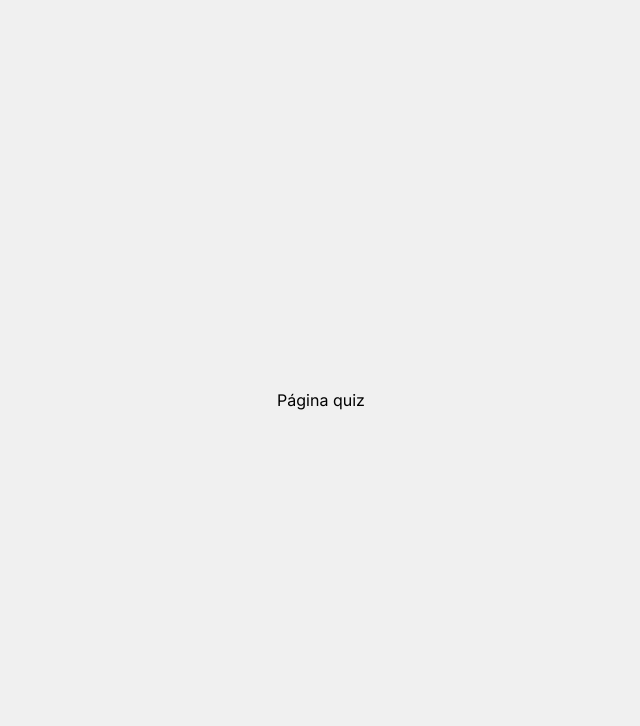
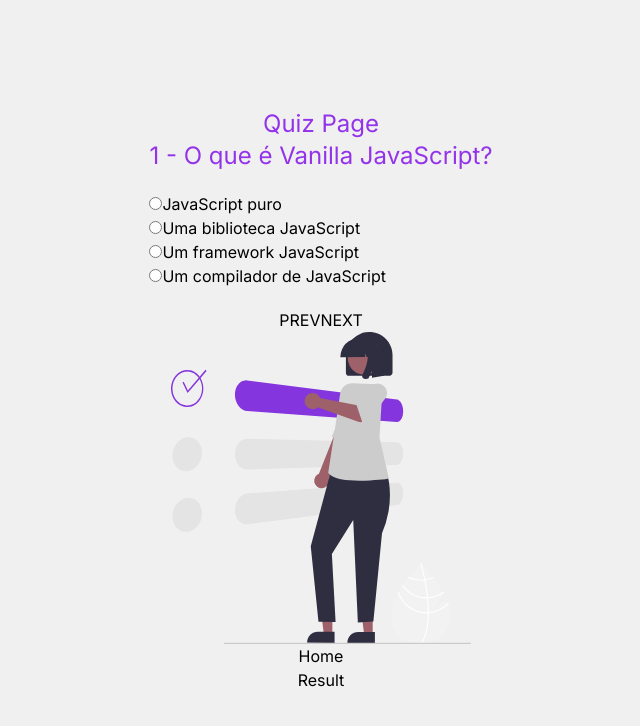
Before and after one commit to Jose-Caldas/Quiz-app, a Next.js app: page /quiz in a window 1280 px wide. Shown: the top 726 px of the page, without its empty margins (319-959 px from the left). Built offline with nearby package versions, Linux system fonts and the light colour scheme.

Commit message:
add initial structure

```diff
--- a/src/app/globals.css
+++ b/src/app/globals.css
@@ -18,10 +18,9 @@ button {
 }
 
 .container {
-  background-color: red;
-  display: flex;
-  align-items: center;
-  justify-content: center;
-  width: 100%;
-  height: 100%;
+  @apply min-h-screen flex items-center justify-center flex-col p-5;
 }
+
+.title {
+  @apply text-purple-600 text-2xl;
+}
--- a/src/app/page.tsx
+++ b/src/app/page.tsx
@@ -1,9 +1,18 @@
+'use client'
+import Question from '@/components/Question'
 import Welcome from '@/components/Welcome'
+import { QuizContext, QuizContextProvider } from '@/context/quizContext'
+import { useContext } from 'react'
 
 export default function Home() {
+  const { gameStage, questions } = useContext(QuizContext)
+
   return (
-    <main className="flex min-h-screen items-center justify-center">
-      <Welcome />
-    </main>
+    <QuizContextProvider>
+      <main className="flex min-h-screen items-center justify-center">
+        {gameStage === 'Start' && <Welcome />}
+        {gameStage === 'Playing' && <Question />}
+      </main>
+    </QuizContextProvider>
   )
 }
--- a/src/app/quiz/page.tsx
+++ b/src/app/quiz/page.tsx
@@ -1,7 +1,9 @@
-export default async function Quiz() {
+import Quiz from '@/components/Quiz'
+
+export default async function QuizPage() {
   return (
     <div className="min-h-screen  flex items-center justify-center flex-col">
-      <h1>Página quiz</h1>
+      <Quiz />
     </div>
   )
 }
--- /dev/null
+++ b/src/app/result/page.tsx
@@ -0,0 +1,7 @@
+export default async function ResultPage() {
+  return (
+    <div className="container">
+      <h1 className="title">Result</h1>
+    </div>
+  )
+}
--- /dev/null
+++ b/src/components/Question.tsx
@@ -0,0 +1,7 @@
+import React from 'react'
+
+const Question = () => {
+  return <div>Question</div>
+}
+
+export default Question
--- /dev/null
+++ b/src/components/Quiz.tsx
@@ -0,0 +1,69 @@
+'use client'
+
+import { useContext, useState } from 'react'
+import { QuizContext } from '@/context/quizContext'
+import Link from 'next/link'
+import Image from 'next/image'
+import Category from '../img/category.svg'
+import Welldone from '../img/welldone.svg'
+
+export default function Quiz() {
+  const { gameStage, questions } = useContext(QuizContext)
+  const [stage, setStage] = useState(0)
+  console.log(stage)
+  console.log(questions.length)
+
+  const handleNext = () => {
+    if (stage < questions?.length) {
+      setStage(stage + 1)
+    }
+    if (stage >= questions.length) {
+      return <Link href="/result"></Link>
+    }
+  }
+  const handlePrev = () => {
+    if (stage > 0) {
+      setStage(stage - 1)
+    }
+  }
+
+  const question = questions[stage]
+  console.log(question)
+  return (
+    <div className="container">
+      <h1 className="title">Quiz Page</h1>
+      {stage >= questions.length ? (
+        <div>
+          <h1 className="title">Result</h1>
+          <Image src={Welldone} alt="Result Image" width={300} height={300} />
+        </div>
+      ) : (
+        <>
+          <div>
+            <h1 className="title">{question?.question}</h1>
+            <ul className="my-5" key={question?.id}>
+              {question?.options.map((q, i) => (
+                <li key={i}>
+                  <input type="radio" name="options" id={`q${i}-option`} />
+                  <label htmlFor={`q${i}-option`}>{q}</label>
+                </li>
+              ))}
+            </ul>
+          </div>
+          <div className="flex">
+            <button onClick={handlePrev}>PREV</button>
+            <button onClick={handleNext}>NEXT</button>
+          </div>
+          <Image
+            src={Category}
+            alt="Image to Playing"
+            width={300}
+            height={300}
+          />
+        </>
+      )}
+      <Link href={`/`}>Home</Link>
+      <Link href={`/result`}>Result</Link>
+    </div>
+  )
+}
--- a/src/components/Welcome.tsx
+++ b/src/components/Welcome.tsx
@@ -6,9 +6,9 @@ import Quiz from '../img/quiz.svg'
 function Welcome() {
   return (
     <div className="flex flex-col items-center justify-center p-5">
-      <h1 className="md:text-3xl text-2xl">Quiz de Programação</h1>
-      <h2 className="md:text-2xl text-xl mb-5 text-zinc-800">Seja bem-vindo</h2>
-      <p className="mb-4 md:text-base text-sm text-zinc-900">
+      <h1 className="md:text-3xl text-2xl mb-5">Quiz de Programação</h1>
+      <h2 className="md:text-2xl text-xl mb-3 text-zinc-800">Seja bem-vindo</h2>
+      <p className="mb-4 md:text-base text-sm text-purple-900">
         Click no botão abaixo para começar:
       </p>
       <Link
--- /dev/null
+++ b/src/context/quizContext.tsx
@@ -0,0 +1,44 @@
+'use client'
+
+import { createContext, useReducer } from 'react'
+import questions from '../data/questions'
+
+const STAGES = ['Start', 'Playing', 'End']
+
+type Props = {
+  children: React.ReactNode
+}
+
+interface Questions {
+  question: string
+  options: string[]
+  answer: string
+}
+
+const initialValues = {
+  gameStage: STAGES[0],
+  questions,
+}
+
+const quizReducer = (state: any, action: any) => {
+  console.log(state, action)
+  switch (action.type) {
+    case 'CHANGE_STATE':
+      return {
+        gameStage: STAGES[1],
+      }
+    default:
+      return state
+  }
+}
+
+export const QuizContext = createContext(initialValues)
+
+export const QuizContextProvider = ({ children }: Props) => {
+  const value = useReducer(quizReducer, initialValues)
+  return (
+    <QuizContext.Provider value={{ gameStage: STAGES[0], questions }}>
+      {children}
+    </QuizContext.Provider>
+  )
+}
--- a/src/data/questions.ts
+++ b/src/data/questions.ts
@@ -1,6 +1,7 @@
 const data = [
   {
-    question: 'O que é Vanilla JavaScript?',
+    id: 1,
+    question: '1 - O que é Vanilla JavaScript?',
     options: [
       'JavaScript puro',
       'Uma biblioteca JavaScript',
@@ -10,23 +11,27 @@ const data = [
     answer: 'JavaScript puro',
   },
   {
-    question: 'Com qual instrução declaramos uma constante em JavaScript?',
+    id: 2,
+    question: '2 - Com qual instrução declaramos uma constante em JavaScript?',
     options: ['const', 'let', 'var', 'define'],
     answer: 'const',
   },
   {
-    question: 'Qual dos tipos de dado a seguir não existe em JavaScript?',
+    id: 3,
+    question: '3 - Qual dos tipos de dado a seguir não existe em JavaScript?',
     options: ['string', 'number', 'boolean', 'float'],
     answer: 'float',
   },
   {
-    question: 'Qual dos métodos a seguir seleciona um elemento?',
+    id: 4,
+    question: '4 - Qual dos métodos a seguir seleciona um elemento?',
     options: ['querySelector', 'parseInt', 'sort', 'reduce'],
     answer: 'querySelector',
   },
   {
+    id: 5,
     question:
-      'Qual destas propriedades da a quantidade de elementos de um array?',
+      '5 - Qual destas propriedades da a quantidade de elementos de um array?',
     options: ['qty', 'length', 'items', 'index'],
     answer: 'length',
   },
```
